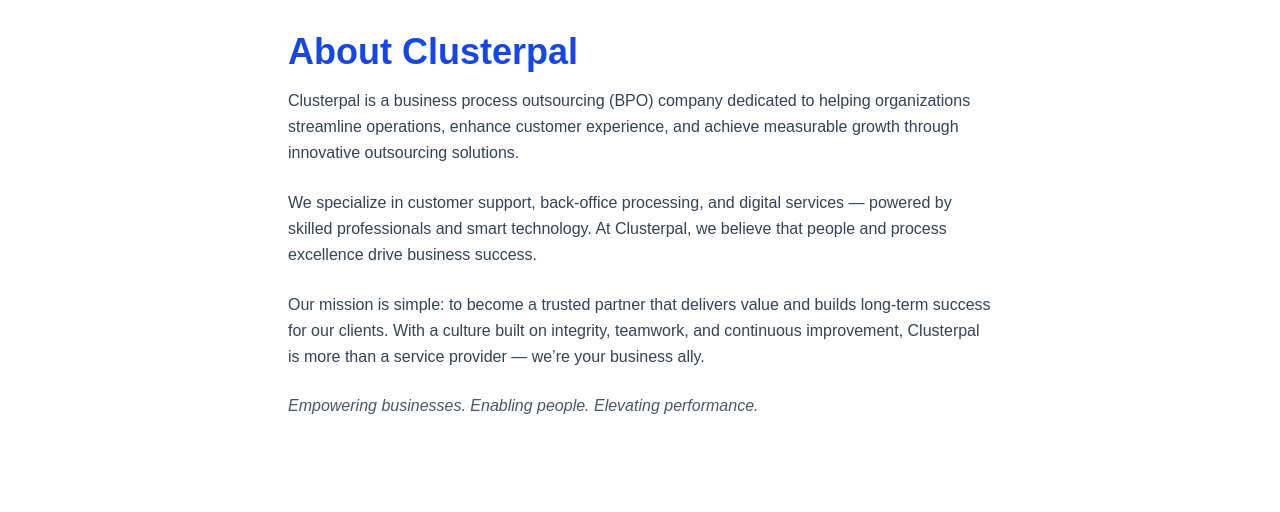
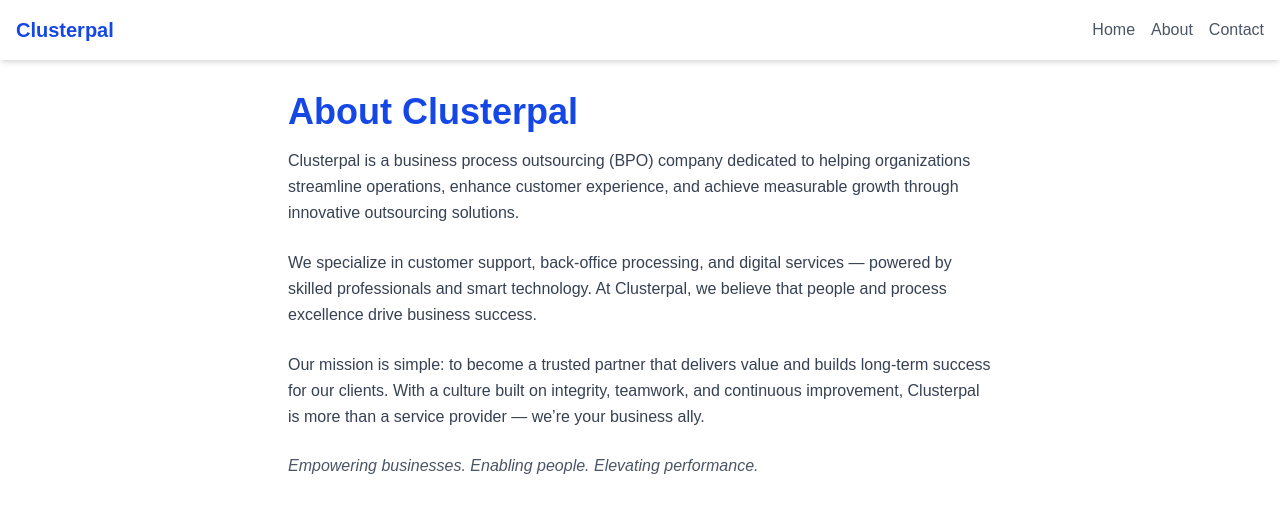
Before and after one commit to Reyuken/project-business-website, a Next.js app in the folder frontend/: page /about in a window 1280 px wide. Shown: the top 512 px of the page. Built offline with nearby package versions, Linux system fonts and the light colour scheme.

Commit message:
Added navbar

```diff
--- a/frontend/src/app/about/page.js
+++ b/frontend/src/app/about/page.js
@@ -1,5 +1,8 @@
+import Navbar from "@/components/Navbar";
 export default function About() {
   return (
+    <>
+      <Navbar/>
       <div className="p-8 max-w-3xl mx-auto">
         <h1 className="text-4xl font-bold text-blue-700 mb-4">About Clusterpal</h1>
 
@@ -26,5 +29,6 @@
           Empowering businesses. Enabling people. Elevating performance.
         </p>
       </div>
+    </>
   );
 }
--- a/frontend/src/app/contact/page.js
+++ b/frontend/src/app/contact/page.js
@@ -1,5 +1,8 @@
+import Navbar from "@/components/Navbar";
 export default function ContactPage() {
   return (
+    <>
+        <Navbar/>
         <div className="p-8 max-w-2xl mx-auto">
         <h1 className="text-4xl font-bold text-blue-700 mb-4">Contact Us</h1>
         <p className="text-gray-700 mb-6">
@@ -30,5 +33,6 @@
             </button>
         </form>
         </div>
+    </>
   );
 }
```
Lines whose indentation alone changed are shown as unchanged.
